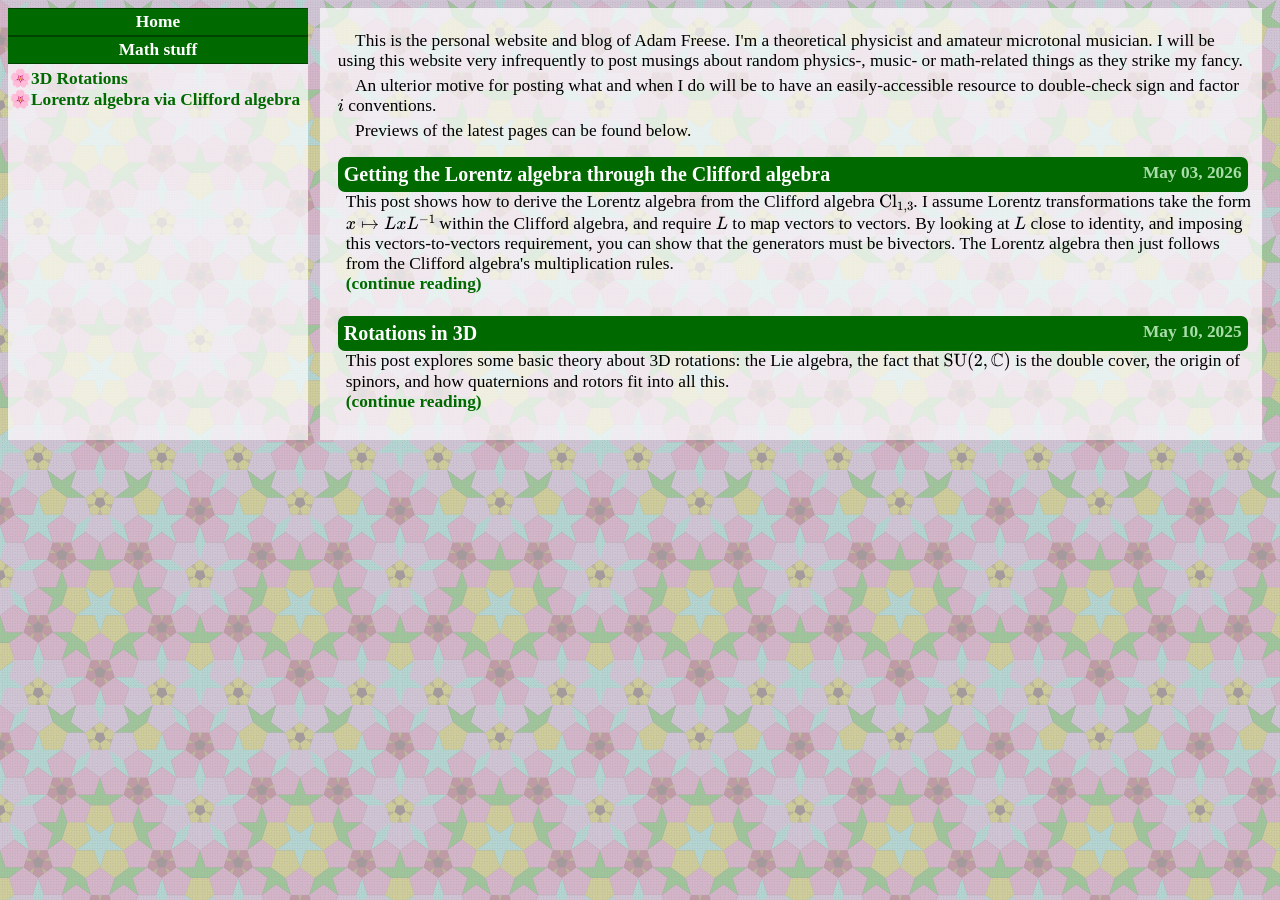
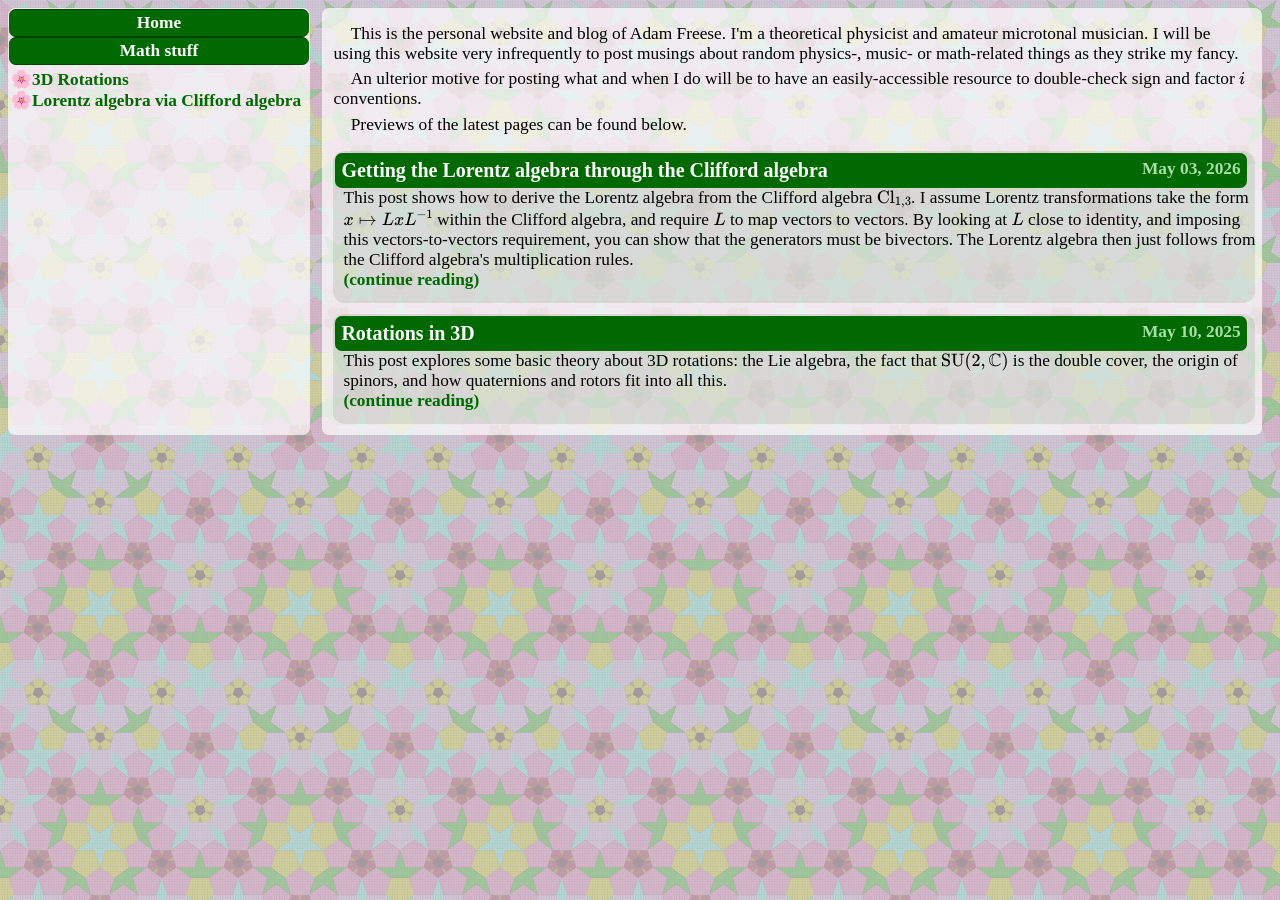
Before and after one commit to adamfreese/adamfreese.github.io, a Jekyll site: the page built from index.html, in a window 1280 px wide. Built offline with Jekyll 4.4.1, drawn with Linux system fonts in a browser that asks for light colours.

Commit message:
Some rounded corners

```diff
--- a/assets/style/sakura.css
+++ b/assets/style/sakura.css
@@ -33,6 +33,8 @@ a:hover {
 .navbar, .content {
   float: left;
   position: relative;
+  border-radius: 7px;
+  background-color: rgba(255, 255, 255, 0.69);
 }
 
 /*
@@ -50,8 +52,7 @@ a:hover {
 .navbar  {
   min-width: 300px;
   left: 0%;
-  background-color: rgba(255, 255, 255, 0.69);
-  /*flex-grow: 1;*/
+  padding: 1px;
 }
 
 .navbar ul {
@@ -63,6 +64,7 @@ a:hover {
 
 a.navheader {
   display: block;
+  border-radius: 7px;
   background: #006900;
   color: #ffffff;
   text-align: center;
@@ -82,12 +84,11 @@ a:hover.navheader {
 /* Content */
 
 .content {
-  background-color: rgba(255, 255, 255, 0.69);
   left:  1%;
   right: 11px;
   float: none;
   flex-grow: 100;
-  padding: 1em;
+  padding: 11px;
 }
 
 .content p {
@@ -132,11 +133,15 @@ ul.outline {
   width: 100%;
   float: left;
   display: block;
-  padding-top: 11px;
+  margin-top: 11px;
+  margin-left: 0px;
+  border-radius: 12px;
+  padding: 2px;
+  background-color: rgba(22,76,22,0.11);
 }
 
 .heading {
-  width: 99%;
+  width: 98%;
   float: left;
   display: block;
   background-color: #006900;
```
